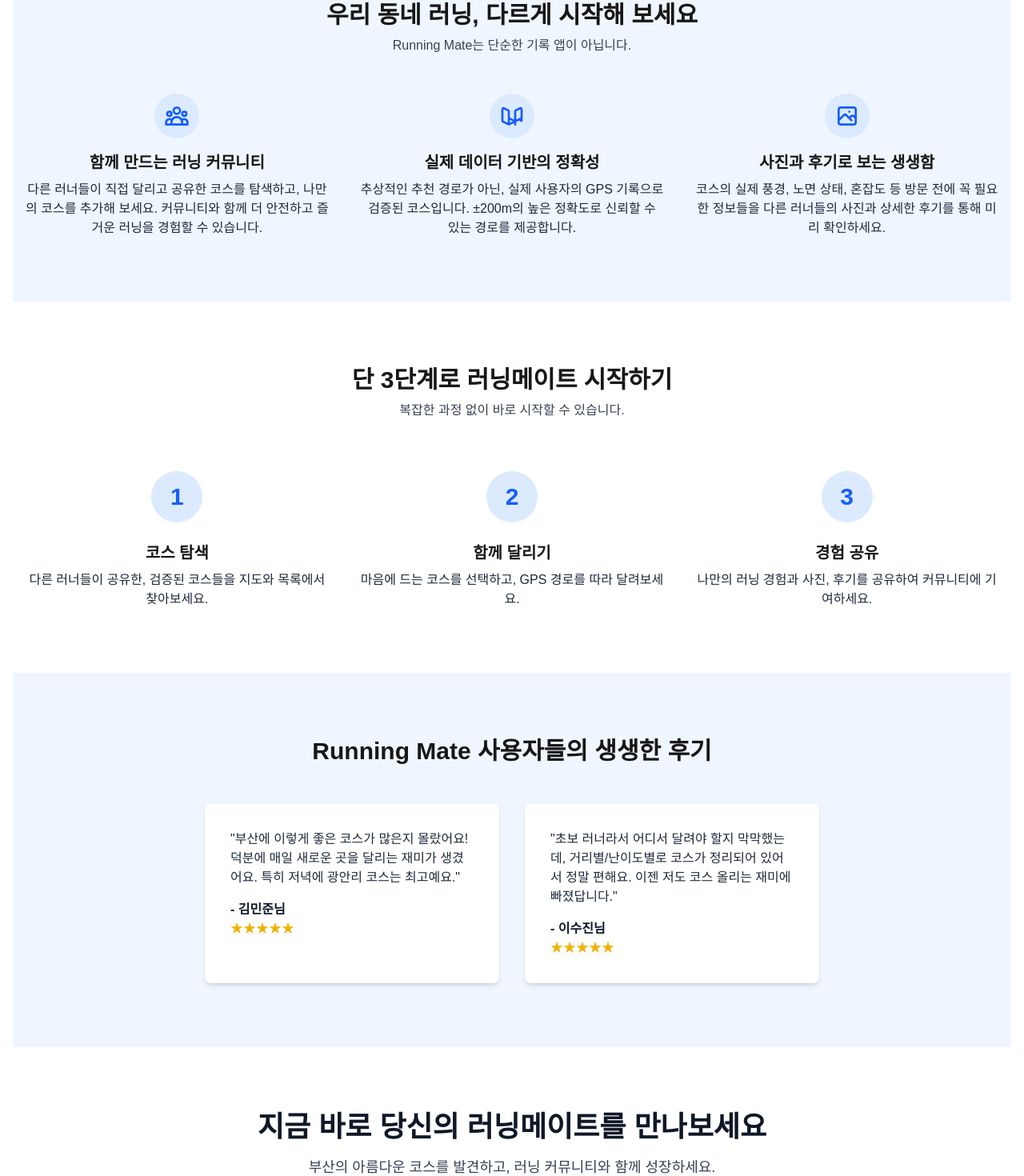
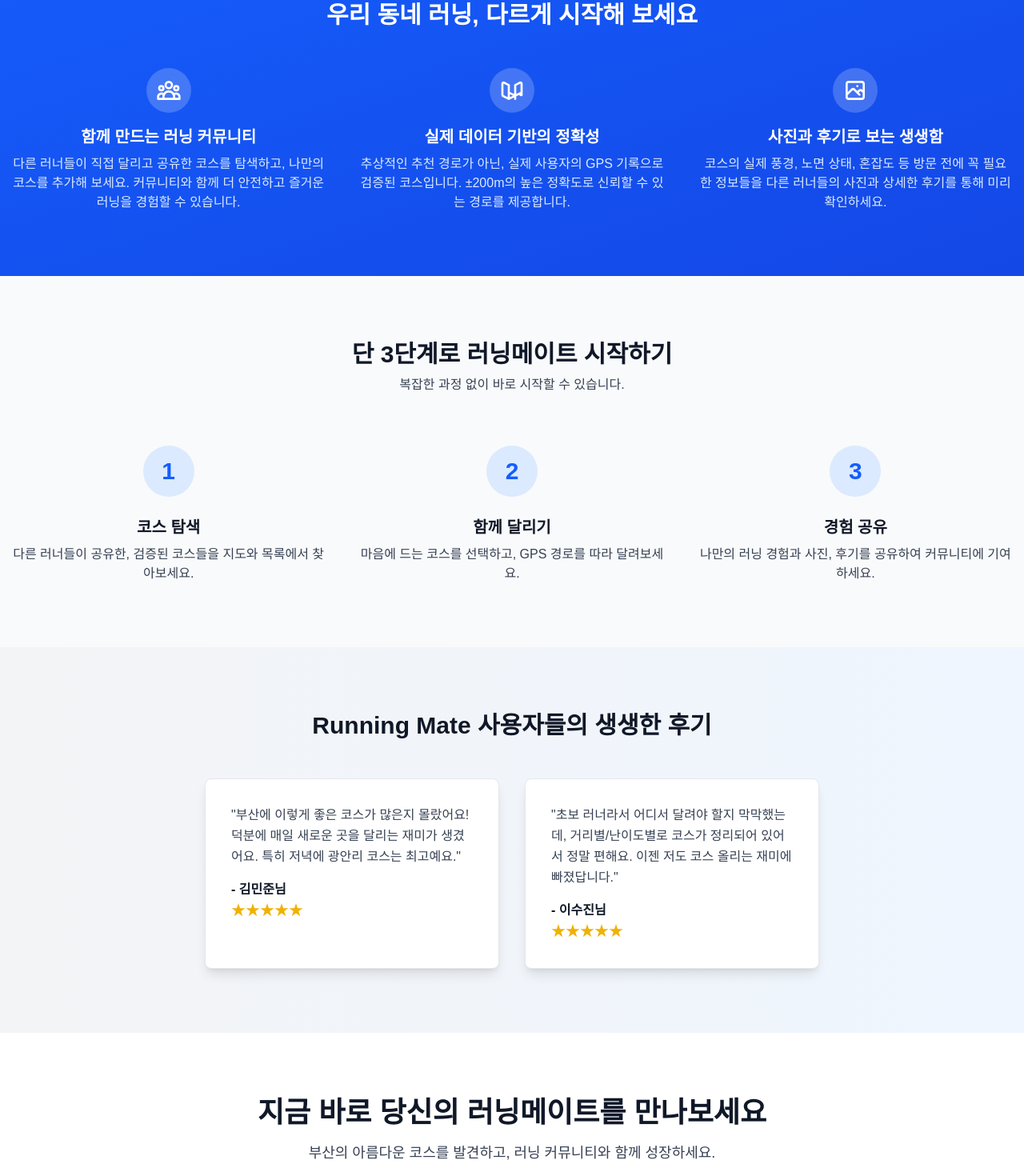
Before and after one commit to sinbin1036/runnging_mate, a Next.js app: page / in a window 1280 px wide. Shown: the part 499-1969 px from the top of the page at 80% size. Built offline with nearby package versions, Linux system fonts and the light colour scheme.

Commit message:
design: 랜딩페이지 UI 수정

```diff
--- a/src/app/layout.tsx
+++ b/src/app/layout.tsx
@@ -26,9 +26,9 @@
   return (
     <html lang="ko">
       <body
-        className={`${geistSans.variable} ${geistMono.variable} antialiased flex flex-col min-h-screen bg-white`}
+        className={`${geistSans.variable} ${geistMono.variable} antialiased bg-white`}
       >
-        <main className="flex-grow">{children}</main>
+        {children}
         <Footer />
       </body>
     </html>
--- a/src/app/page.tsx
+++ b/src/app/page.tsx
@@ -3,16 +3,16 @@
 
 export default function Home() {
   return (
-    <main>
+    <main className="bg-white min-h-screen">
       <Header />
+      {/* Hero Section */}
+      <section className="text-center py-20 bg-gradient-to-b from-white to-gray-50">
         <div className="container mx-auto px-4">
-        {/* Hero Section */}
-        <section className="text-center py-20">
           <h1 className="text-5xl font-extrabold text-gray-900 mb-4">
             부산의 숨겨진 러닝 코스, <br />
             <span className="text-blue-600">Running Mate</span>와 함께 발견하세요.
           </h1>
-          <p className="text-lg text-gray-600 mb-8">
+          <p className="text-lg text-gray-800 mb-8 font-medium">
             초보 러너부터 마라토너까지, 모두를 위한 코스 공유 플랫폼
           </p>
           <Link
@@ -21,64 +21,62 @@
           >
             코스 탐색 시작하기
           </Link>
+        </div>
       </section>
-
-      <section class="py-20 bg-blue-50">
-        <div class="container mx-auto px-4">
-          <div class="text-center mb-12">
-            <h2 class="text-3xl font-bold">우리 동네 러닝, 다르게 시작해 보세요</h2>
-            <p class="text-gray-700 mt-2">Running Mate는 단순한 기록 앱이 아닙니다.</p>
+      <section className="py-20 bg-gradient-to-br from-blue-600 to-blue-700 text-white">
+        <div className="container mx-auto px-4">
+          <div className="text-center mb-12">
+            <h2 className="text-3xl font-bold text-white">우리 동네 러닝, 다르게 시작해 보세요</h2>
           </div>
-          <div class="grid md:grid-cols-3 gap-10">
+          <div className="grid md:grid-cols-3 gap-10">
               {/* Feature 1: Community */}
-            <div class="text-center">
-              <div class="mb-4 flex justify-center">
-                <span class="bg-blue-100 text-blue-600 rounded-full p-3">
+              <div className="text-center">
+                <div className="mb-4 flex justify-center">
+                  <span className="bg-white/20 text-white rounded-full p-3">
                     {/* Placeholder for an icon */}
-                  <svg class="w-8 h-8" fill="none" stroke="currentColor" viewBox="0 0 24 24" xmlns="http://www.w3.org/2000/svg"><path strokeLinecap="round" strokeLinejoin="round" strokeWidth={2} d="M17 20h5v-2a3 3 0 00-5.356-1.857M17 20H7m10 0v-2c0-.656-.126-1.283-.356-1.857M7 20H2v-2a3 3 0 015.356-1.857M7 20v-2c0-.656.126-1.283.356-1.857m0 0a5.002 5.002 0 019.288 0M15 7a3 3 0 11-6 0 3 3 0 016 0zm6 3a2 2 0 11-4 0 2 2 0 014 0zM7 10a2 2 0 11-4 0 2 2 0 014 0z" /></svg>
+                    <svg className="w-8 h-8" fill="none" stroke="currentColor" viewBox="0 0 24 24" xmlns="http://www.w3.org/2000/svg"><path strokeLinecap="round" strokeLinejoin="round" strokeWidth={2} d="M17 20h5v-2a3 3 0 00-5.356-1.857M17 20H7m10 0v-2c0-.656-.126-1.283-.356-1.857M7 20H2v-2a3 3 0 015.356-1.857M7 20v-2c0-.656.126-1.283.356-1.857m0 0a5.002 5.002 0 019.288 0M15 7a3 3 0 11-6 0 3 3 0 016 0zm6 3a2 2 0 11-4 0 2 2 0 014 0zM7 10a2 2 0 11-4 0 2 2 0 014 0z" /></svg>
                   </span>
                 </div>
-              <h3 class="text-xl font-bold mb-2">함께 만드는 러닝 커뮤니티</h3>
-              <p class="text-gray-800">
+                <h3 className="text-xl font-bold mb-2 text-white">함께 만드는 러닝 커뮤니티</h3>
+                <p className="text-blue-100">
                   다른 러너들이 직접 달리고 공유한 코스를 탐색하고, 나만의 코스를 추가해 보세요. 커뮤니티와 함께 더 안전하고 즐거운 러닝을 경험할 수 있습니다.
                 </p>
               </div>
               {/* Feature 2: Accuracy */}
-            <div class="text-center">
-              <div class="mb-4 flex justify-center">
-                <span class="bg-blue-100 text-blue-600 rounded-full p-3">
+              <div className="text-center">
+                <div className="mb-4 flex justify-center">
+                  <span className="bg-white/20 text-white rounded-full p-3">
                     {/* Placeholder for an icon */}
-                  <svg class="w-8 h-8" fill="none" stroke="currentColor" viewBox="0 0 24 24" xmlns="http://www.w3.org/2000/svg"><path strokeLinecap="round" strokeLinejoin="round" strokeWidth={2} d="M9 20l-5.447-2.724A1 1 0 013 16.382V5.618a1 1 0 011.447-.894L9 7m0 13l6-3m-6 3V7m6 10l5.447-2.724A1 1 0 0021 16.382V5.618a1 1 0 00-1.447-.894L15 7m-6 13v-3m6 3v-3m0 0l-6-3m6 3V7" /></svg>
+                    <svg className="w-8 h-8" fill="none" stroke="currentColor" viewBox="0 0 24 24" xmlns="http://www.w3.org/2000/svg"><path strokeLinecap="round" strokeLinejoin="round" strokeWidth={2} d="M9 20l-5.447-2.724A1 1 0 013 16.382V5.618a1 1 0 011.447-.894L9 7m0 13l6-3m-6 3V7m6 10l5.447-2.724A1 1 0 0021 16.382V5.618a1 1 0 00-1.447-.894L15 7m-6 13v-3m6 3v-3m0 0l-6-3m6 3V7" /></svg>
                   </span>
                 </div>
-              <h3 class="text-xl font-bold mb-2">실제 데이터 기반의 정확성</h3>
-              <p class="text-gray-800">
+                <h3 className="text-xl font-bold mb-2 text-white">실제 데이터 기반의 정확성</h3>
+                <p className="text-blue-100">
                   추상적인 추천 경로가 아닌, 실제 사용자의 GPS 기록으로 검증된 코스입니다. ±200m의 높은 정확도로 신뢰할 수 있는 경로를 제공합니다.
                 </p>
               </div>
               {/* Feature 3: Vivid Reviews */}
-            <div class="text-center">
-              <div class="mb-4 flex justify-center">
-                <span class="bg-blue-100 text-blue-600 rounded-full p-3">
+              <div className="text-center">
+                <div className="mb-4 flex justify-center">
+                  <span className="bg-white/20 text-white rounded-full p-3">
                     {/* Placeholder for an icon */}
-                  <svg class="w-8 h-8" fill="none" stroke="currentColor" viewBox="0 0 24 24" xmlns="http://www.w3.org/2000/svg"><path strokeLinecap="round" strokeLinejoin="round" strokeWidth={2} d="M4 16l4.586-4.586a2 2 0 012.828 0L16 16m-2-2l1.586-1.586a2 2 0 012.828 0L20 14m-6-6h.01M6 20h12a2 2 0 002-2V6a2 2 0 00-2-2H6a2 2 0 00-2 2v12a2 2 0 002 2z" /></svg>
+                    <svg className="w-8 h-8" fill="none" stroke="currentColor" viewBox="0 0 24 24" xmlns="http://www.w3.org/2000/svg"><path strokeLinecap="round" strokeLinejoin="round" strokeWidth={2} d="M4 16l4.586-4.586a2 2 0 012.828 0L16 16m-2-2l1.586-1.586a2 2 0 012.828 0L20 14m-6-6h.01M6 20h12a2 2 0 002-2V6a2 2 0 00-2-2H6a2 2 0 00-2 2v12a2 2 0 002 2z" /></svg>
                   </span>
                 </div>
-              <h3 class="text-xl font-bold mb-2">사진과 후기로 보는 생생함</h3>
-              <p class="text-gray-800">
+                <h3 className="text-xl font-bold mb-2 text-white">사진과 후기로 보는 생생함</h3>
+                <p className="text-blue-100">
                   코스의 실제 풍경, 노면 상태, 혼잡도 등 방문 전에 꼭 필요한 정보들을 다른 러너들의 사진과 상세한 후기를 통해 미리 확인하세요.
                 </p>
               </div>
           </div>
         </div>
       </section>
-
       {/* How It Works Section */}
-      <section className="py-20">
+      <section className="py-20 bg-gray-50">
         <div className="container mx-auto px-4">
             <div className="text-center mb-16">
-            <h2 className="text-3xl font-bold">단 3단계로 러닝메이트 시작하기</h2>
-            <p className="text-gray-700 mt-2">복잡한 과정 없이 바로 시작할 수 있습니다.</p>
+              <h2 className="text-3xl font-bold text-gray-900">단 3단계로 러닝메이트 시작하기</h2>
+              <p className="text-gray-700 mt-2 font-medium">복잡한 과정 없이 바로 시작할 수 있습니다.</p>
             </div>
             <div className="grid md:grid-cols-3 gap-10">
               {/* Step 1 */}
@@ -88,8 +86,8 @@
                     <span className="text-3xl font-bold text-blue-600">1</span>
                   </span>
                 </div>
-              <h3 className="text-xl font-bold mb-2">코스 탐색</h3>
-              <p className="text-gray-800">다른 러너들이 공유한, 검증된 코스들을 지도와 목록에서 찾아보세요.</p>
+                <h3 className="text-xl font-bold mb-2 text-gray-900">코스 탐색</h3>
+                <p className="text-gray-700">다른 러너들이 공유한, 검증된 코스들을 지도와 목록에서 찾아보세요.</p>
               </div>
               {/* Step 2 */}
               <div className="text-center">
@@ -98,8 +96,8 @@
                     <span className="text-3xl font-bold text-blue-600">2</span>
                   </span>
                 </div>
-              <h3 className="text-xl font-bold mb-2">함께 달리기</h3>
-              <p className="text-gray-800">마음에 드는 코스를 선택하고, GPS 경로를 따라 달려보세요.</p>
+                <h3 className="text-xl font-bold mb-2 text-gray-900">함께 달리기</h3>
+                <p className="text-gray-700">마음에 드는 코스를 선택하고, GPS 경로를 따라 달려보세요.</p>
               </div>
               {/* Step 3 */}
               <div className="text-center">
@@ -108,41 +106,41 @@
                     <span className="text-3xl font-bold text-blue-600">3</span>
                   </span>
                 </div>
-              <h3 className="text-xl font-bold mb-2">경험 공유</h3>
-              <p className="text-gray-800">나만의 러닝 경험과 사진, 후기를 공유하여 커뮤니티에 기여하세요.</p>
+                <h3 className="text-xl font-bold mb-2 text-gray-900">경험 공유</h3>
+                <p className="text-gray-700">나만의 러닝 경험과 사진, 후기를 공유하여 커뮤니티에 기여하세요.</p>
               </div>
             </div>
         </div>
       </section>
 
       {/* Testimonials Section */}
-      <section className="py-20 bg-blue-50">
+      <section className="py-20 bg-gradient-to-r from-gray-100 to-blue-50">
         <div className="container mx-auto px-4">
             <div className="text-center mb-12">
-            <h2 className="text-3xl font-bold">Running Mate 사용자들의 생생한 후기</h2>
+              <h2 className="text-3xl font-bold text-gray-900">Running Mate 사용자들의 생생한 후기</h2>
             </div>
             <div className="max-w-3xl mx-auto grid md:grid-cols-2 gap-8">
-            <div className="bg-white p-8 rounded-lg shadow-md">
-              <p className="text-gray-800 mb-4">"부산에 이렇게 좋은 코스가 많은지 몰랐어요! 덕분에 매일 새로운 곳을 달리는 재미가 생겼어요. 특히 저녁에 광안리 코스는 최고예요."</p>
+              <div className="bg-white p-8 rounded-lg shadow-lg border border-gray-200">
+                <p className="text-gray-700 mb-4 leading-relaxed">"부산에 이렇게 좋은 코스가 많은지 몰랐어요! 덕분에 매일 새로운 곳을 달리는 재미가 생겼어요. 특히 저녁에 광안리 코스는 최고예요."</p>
                 <div className="font-bold text-gray-900">- 김민준님</div>
-              <div className="text-yellow-500">★★★★★</div>
+                <div className="text-yellow-500 text-lg">★★★★★</div>
               </div>
-            <div className="bg-white p-8 rounded-lg shadow-md">
-              <p className="text-gray-800 mb-4">"초보 러너라서 어디서 달려야 할지 막막했는데, 거리별/난이도별로 코스가 정리되어 있어서 정말 편해요. 이젠 저도 코스 올리는 재미에 빠졌답니다."</p>
+              <div className="bg-white p-8 rounded-lg shadow-lg border border-gray-200">
+                <p className="text-gray-700 mb-4 leading-relaxed">"초보 러너라서 어디서 달려야 할지 막막했는데, 거리별/난이도별로 코스가 정리되어 있어서 정말 편해요. 이젠 저도 코스 올리는 재미에 빠졌답니다."</p>
                 <div className="font-bold text-gray-900">- 이수진님</div>
-              <div className="text-yellow-500">★★★★★</div>
+                <div className="text-yellow-500 text-lg">★★★★★</div>
               </div>
             </div>
         </div>
       </section>
 
       {/* Final CTA Section */}
-      <section className="py-20 text-center">
+      <section className="py-20 text-center bg-white">
         <div className="container mx-auto px-4">
             <h2 className="text-4xl font-extrabold text-gray-900 mb-4">
               지금 바로 당신의 러닝메이트를 만나보세요
             </h2>
-          <p className="text-lg text-gray-700 mb-8">
+            <p className="text-lg text-gray-700 mb-8 font-medium">
               부산의 아름다운 코스를 발견하고, 러닝 커뮤니티와 함께 성장하세요.
             </p>
             <a
@@ -153,7 +151,6 @@
             </a>
         </div>
       </section>
-      </div>
     </main>
   );
 }
--- a/src/components/Footer.tsx
+++ b/src/components/Footer.tsx
@@ -1,7 +1,7 @@
 const Footer = () => {
   return (
-    <footer className="bg-gray-100 mt-12">
-      <div className="container mx-auto px-4 py-6 text-center text-gray-600">
+    <footer className="bg-gray-50 border-t border-gray-200">
+      <div className="container mx-auto px-4 py-8 text-center text-gray-600">
         <p>&copy; {new Date().getFullYear()} Running Mate. All rights reserved.</p>
       </div>
     </footer>
```
Lines whose indentation alone changed are shown as unchanged.
